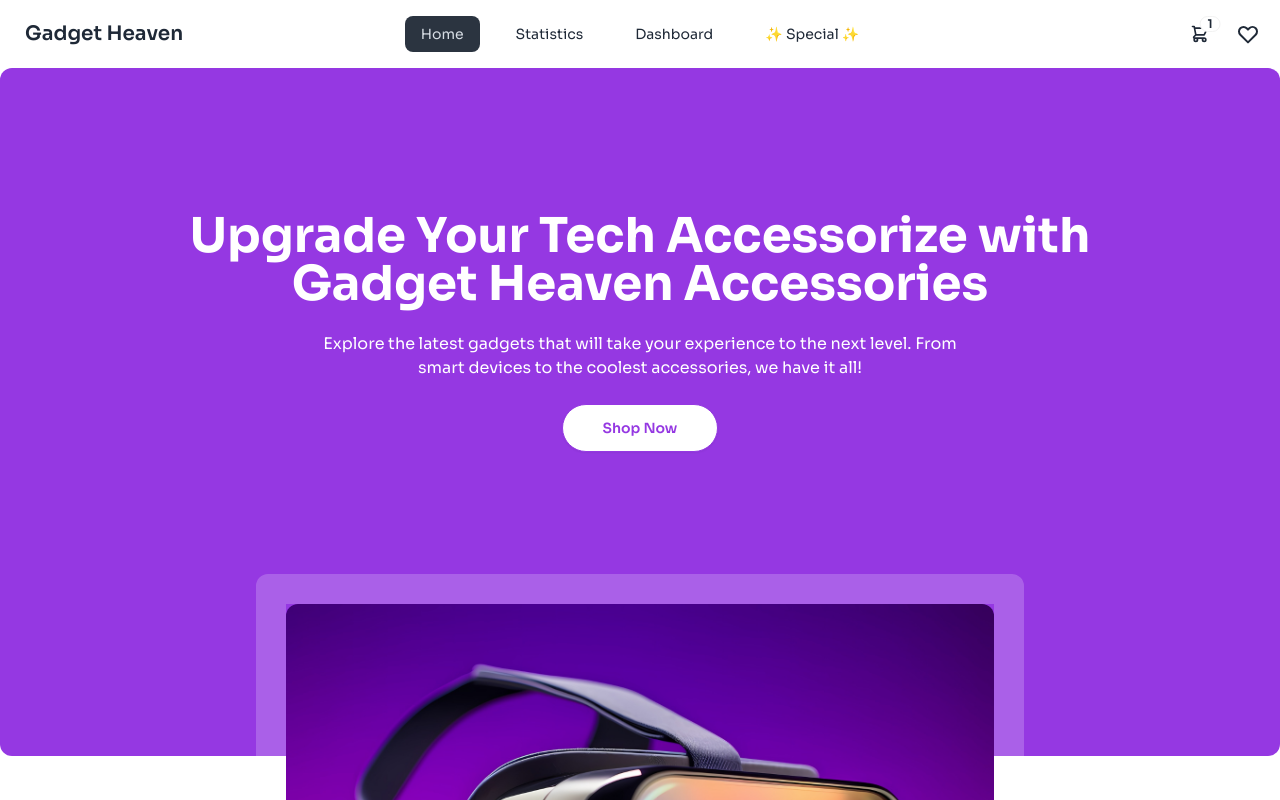
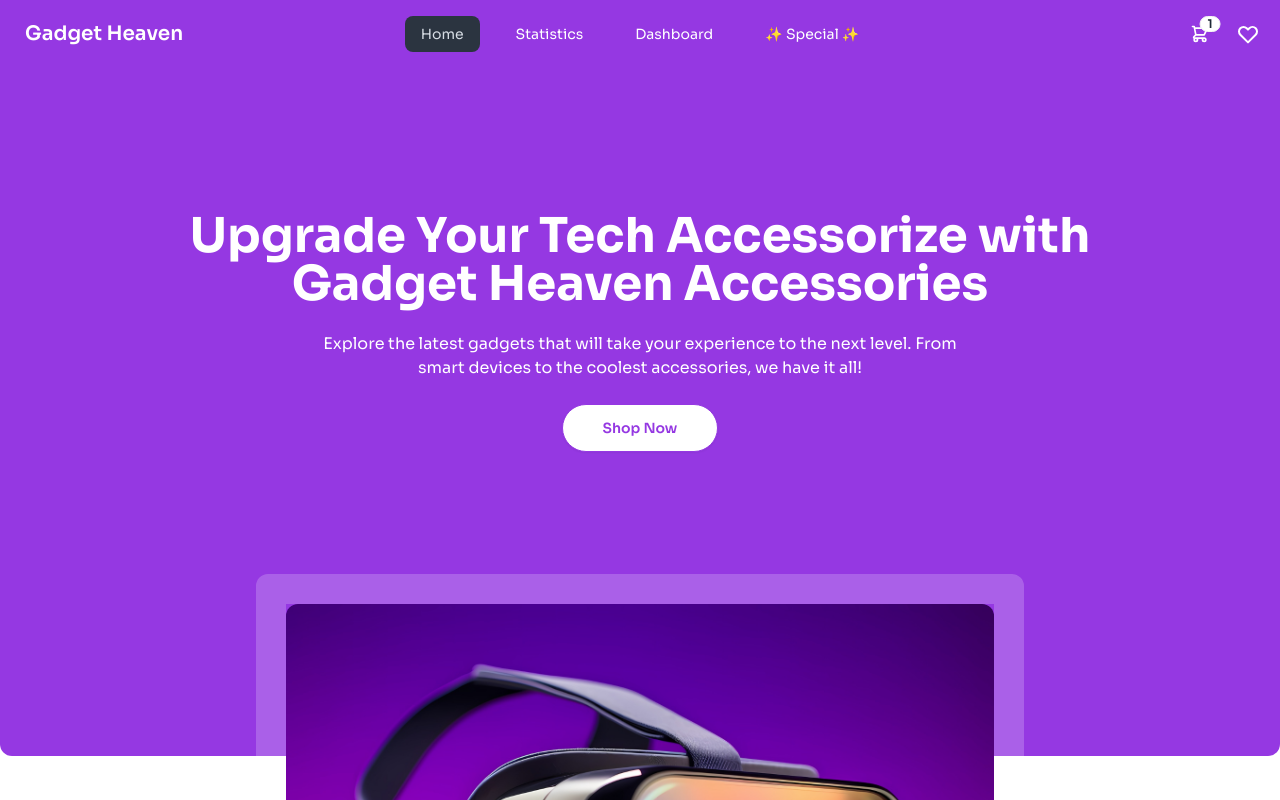
Before and after one commit to ornobaadi/Gadget-Heaven, a React (Vite) app: page / in a window 1280 px wide. Shown: the top 800 px of the page. Built offline with nearby package versions, Linux system fonts and the light colour scheme.

Commit message:
Dynamic Title - Home useLocation

```diff
--- a/package.json
+++ b/package.json
@@ -14,6 +14,7 @@
     "match-sorter": "^7.0.0",
     "react": "^18.3.1",
     "react-dom": "^18.3.1",
+    "react-helmet-async": "^2.0.5",
     "react-hot-toast": "^2.4.1",
     "react-router-dom": "^6.27.0",
     "react-tabs": "^6.0.2",
--- a/src/components/Banner/Banner.jsx
+++ b/src/components/Banner/Banner.jsx
@@ -2,7 +2,7 @@
 const Banner = () => {
     return (
         <div>
-            <div className="relative hero py-10 lg:py-32 bg-[#9538E2] rounded-xl min-h-96">
+            <div className="relative hero py-10 lg:py-32 bg-[#9538E2] rounded-b-xl min-h-96">
                 <div className="hero-content text-center">
                     <div className="max-w-5xl text-white">
                         <h1 className="text-xl md:text-5xl font-bold">Upgrade Your Tech Accessorize with Gadget Heaven Accessories</h1>
--- a/src/components/Dashboard/Dashboard.jsx
+++ b/src/components/Dashboard/Dashboard.jsx
@@ -5,6 +5,7 @@ import 'react-tabs/style/react-tabs.css';
 import { getStoredCartList, getStoredWishList } from '../../utility/addToDb';
 import Gadget from '../Gadget/Gadget';
 import GadgetCart from '../GadgetCart/GadgetCart';
+import { Helmet } from 'react-helmet-async';
 
 const Dashboard = () => {
     // Cart
@@ -36,6 +37,9 @@ const Dashboard = () => {
 
     return (
         <div>
+            <Helmet>
+                <title>Dashboard | Gadget Heaven</title>
+            </Helmet>
             <div className='flex flex-col items-center py-5 text-center text-white bg-[#9538E2]'>
                 <h3 className="text-5xl font-bold my-5">Dashboard</h3>
                 <p className='w-2/5'>Explore the latest gadgets that will take your experience to the next level. From smart devices to the coolest accessories, we have it all!</p>
@@ -55,7 +59,7 @@ const Dashboard = () => {
                         WishList
                     </Tab>
                 </TabList>
-{/* #1 */}
+                {/* #1 */}
                 <TabPanel>
                     <div className='flex justify-between'>
                         <h2 className='text-3xl font-bold my-10'>Cart: ({cartList.length}) </h2>
@@ -65,15 +69,15 @@ const Dashboard = () => {
                         cartList.map(gadget => <GadgetCart key={gadget.gadgetId} gadget={gadget}></GadgetCart>)
                     }
                 </TabPanel>
-{/* 2 */}
+                {/* 2 */}
                 <TabPanel>
                     <div>
                         <h2 className='text-3xl font-bold my-10'>WishList : ({wishList.length})</h2>
                     </div>
                     <div>
-                    {
-                        wishList.map(gadget => <Gadget key={gadget.gadgetId} gadget={gadget}></Gadget>)
-                    }
+                        {
+                            wishList.map(gadget => <Gadget key={gadget.gadgetId} gadget={gadget}></Gadget>)
+                        }
                     </div>
 
                 </TabPanel>
--- a/src/components/GadgetCart/GadgetCart.jsx
+++ b/src/components/GadgetCart/GadgetCart.jsx
@@ -1,4 +1,4 @@
-import { Link } from "react-router-dom";
+// import { Link } from "react-router-dom";
 
 const GadgetCart = ({ gadget }) => {
 
--- a/src/components/Gadgets/Gadgets.jsx
+++ b/src/components/Gadgets/Gadgets.jsx
@@ -37,11 +37,11 @@ const Gadgets = () => {
             <div className="flex">
                 {/* Category Buttons */}
                 <div className="flex flex-col items-start border-2 rounded-lg p-8">
-                    <button onClick={() => handleCategoryClick("All")} className="btn">All</button>
-                    <button onClick={() => handleCategoryClick("Laptops")} className="btn">Laptops</button>
-                    <button onClick={() => handleCategoryClick("Smartphones")} className="btn">Smartphones</button>
-                    <button onClick={() => handleCategoryClick("Accessories")} className="btn">Accessories</button>
-                    <button onClick={() => handleCategoryClick("Smartwatches")} className="btn">Smartwatches</button>
+                    <button onClick={() => handleCategoryClick("All")} className={`btn ${selectedCategory === "All" ? " bg-[#9538E2] text-white " : ""}`}>All</button>
+                    <button onClick={() => handleCategoryClick("Laptops")} className={`btn ${selectedCategory === "Laptops" ? "bg-[#9538E2] text-white" : ""}`}>Laptops</button>
+                    <button onClick={() => handleCategoryClick("Smartphones")} className={`btn ${selectedCategory === "Smartphones" ? "bg-[#9538E2] text-white" : ""}`}>Smartphones</button>
+                    <button onClick={() => handleCategoryClick("Accessories")} className={`btn ${selectedCategory === "Accessories" ? "bg-[#9538E2] text-white" : ""}`}>Accessories</button>
+                    <button onClick={() => handleCategoryClick("Smartwatches")} className={`btn ${selectedCategory === "Smartwatches" ? "bg-[#9538E2] text-white" : ""}`}>Smartwatches</button>
                 </div>
                 <div className={`ml-10 ${filteredGadgets.length > 0 ? 'grid grid-cols-1 lg:grid-cols-3 gap-10' : ''}`}>
                     {filteredGadgets.length > 0 ? (
@@ -49,7 +49,7 @@ const Gadgets = () => {
                             <Gadget gadget={gadget} key={gadget.gadgetId} />
                         ))
                     ) : (
-                        <p className="pl-[32rem] mt-32 text-5xl text-center font-bold col-span-full">No Data Found</p>
+                        <p className="pl-96 mt-32 text-5xl text-center font-bold">No Data Found</p>
                     )}
                 </div>
             </div>
--- a/src/components/Home/Home.jsx
+++ b/src/components/Home/Home.jsx
@@ -1,9 +1,13 @@
+import { Helmet } from "react-helmet-async";
 import Banner from "../Banner/Banner";
 import Gadgets from "../Gadgets/Gadgets";
 
 const Home = () => {
     return (
         <div>
+            <Helmet>
+                <title>Home | Gadget Heaven </title>
+            </Helmet>
             <Banner></Banner>
             <Gadgets></Gadgets>
         </div>
--- a/src/components/Navbar/Navbar.jsx
+++ b/src/components/Navbar/Navbar.jsx
@@ -1,17 +1,36 @@
-import { Link, NavLink } from "react-router-dom";
+import { Link, NavLink, useLocation } from "react-router-dom";
+
 const Navbar = () => {
+    const location = useLocation();
+    const isHomePage = location.pathname === '/';
 
-    const links =
+    const links = (
         <>
-            <li><NavLink to={'/'}>Home</NavLink></li>
-            <li><NavLink to={'statistics'}>Statistics</NavLink></li>
-            <li><NavLink to={'dashboard'}>Dashboard</NavLink></li>
-            <li><NavLink to={'special'}>✨ Special ✨</NavLink></li>
+            <li>
+                <NavLink className={`${isHomePage ? 'text-white' : 'text-black'}`} to="/">
+                    Home
+                </NavLink>
+            </li>
+            <li>
+                <NavLink className={`${isHomePage ? 'text-white' : 'text-black'}`} to="statistics">
+                    Statistics
+                </NavLink>
+            </li>
+            <li>
+                <NavLink className={`${isHomePage ? 'text-white' : 'text-black'}`} to="dashboard">
+                    Dashboard
+                </NavLink>
+            </li>
+            <li>
+                <NavLink className={`${isHomePage ? 'text-white' : 'text-black'}`} to="special">
+                    ✨ Special ✨
+                </NavLink>
+            </li>
         </>
-
+    );
 
     return (
-        <div className="navbar bg-base-100">
+        <div className={`navbar ${isHomePage ? 'bg-[#9538E2]' : 'bg-base-100'}`}>
             <div className="navbar-start">
                 <div className="dropdown">
                     <div tabIndex={0} role="button" className="btn btn-ghost lg:hidden">
@@ -30,11 +49,15 @@ const Navbar = () => {
                     </div>
                     <ul
                         tabIndex={0}
-                        className="menu menu-sm dropdown-content bg-base-100 rounded-box z-[1] mt-3 w-52 p-2 shadow">
+                        className={`menu menu-sm dropdown-content ${
+                            isHomePage ? 'bg-[#9538E2]' : 'bg-base-100'
+                        } rounded-box z-[1] mt-3 w-52 p-2 shadow`}>
                         {links}
                     </ul>
                 </div>
-                <Link className="btn btn-ghost text-xl">Gadget Heaven</Link>
+                <Link className={`btn btn-ghost text-xl ${isHomePage ? 'text-white' : 'text-black'}`}>
+                    Gadget Heaven
+                </Link>
             </div>
             <div className="navbar-center hidden lg:flex">
                 <ul className="menu menu-horizontal gap-5 px-1">
@@ -43,7 +66,7 @@ const Navbar = () => {
             </div>
             <div className="navbar-end">
                 <div className="dropdown dropdown-end">
-                    <div tabIndex={0} role="button" className="btn btn-ghost btn-circle">
+                    <div tabIndex={0} role="button" className={`btn btn-ghost btn-circle ${isHomePage ? 'text-white' : 'text-black'}`}>
                         <div className="indicator">
                             <svg
                                 xmlns="http://www.w3.org/2000/svg"
@@ -61,7 +84,7 @@ const Navbar = () => {
                         </div>
                     </div>
                 </div>
-                <button className="btn btn-ghost btn-circle">
+                <button className={`btn btn-ghost btn-circle ${isHomePage ? 'text-white' : 'text-black'}`}>
                     <svg
                         xmlns="http://www.w3.org/2000/svg"
                         className="h-6 w-6"
--- a/src/components/Special Page/Special.jsx
+++ b/src/components/Special Page/Special.jsx
@@ -1,7 +1,10 @@
-
+import { Helmet } from 'react-helmet-async';
 const Special = () => {
     return (
         <div className='text-center'>
+            <Helmet>
+                <title>Special | Gadget Heaven</title>
+            </Helmet>
             <h3 className='text-5xl'>Special Page</h3>
         </div>
     );
--- a/src/components/Statistics/Statistics.jsx
+++ b/src/components/Statistics/Statistics.jsx
@@ -1,7 +1,10 @@
-
+import { Helmet } from 'react-helmet-async';
 const Statistics = () => {
     return (
         <div>
+            <Helmet>
+                <title>Statistics | Gadget Heaven</title>
+            </Helmet>
             <h3>Stat Page</h3>
         </div>
     );
```
Also changed, not shown: src/components/GadgetDetail/GadgetDetail.jsx (+8 -4 lines), src/main.jsx (+7 -3 lines), 1 other file (tests, documents, lock files or other folders).
